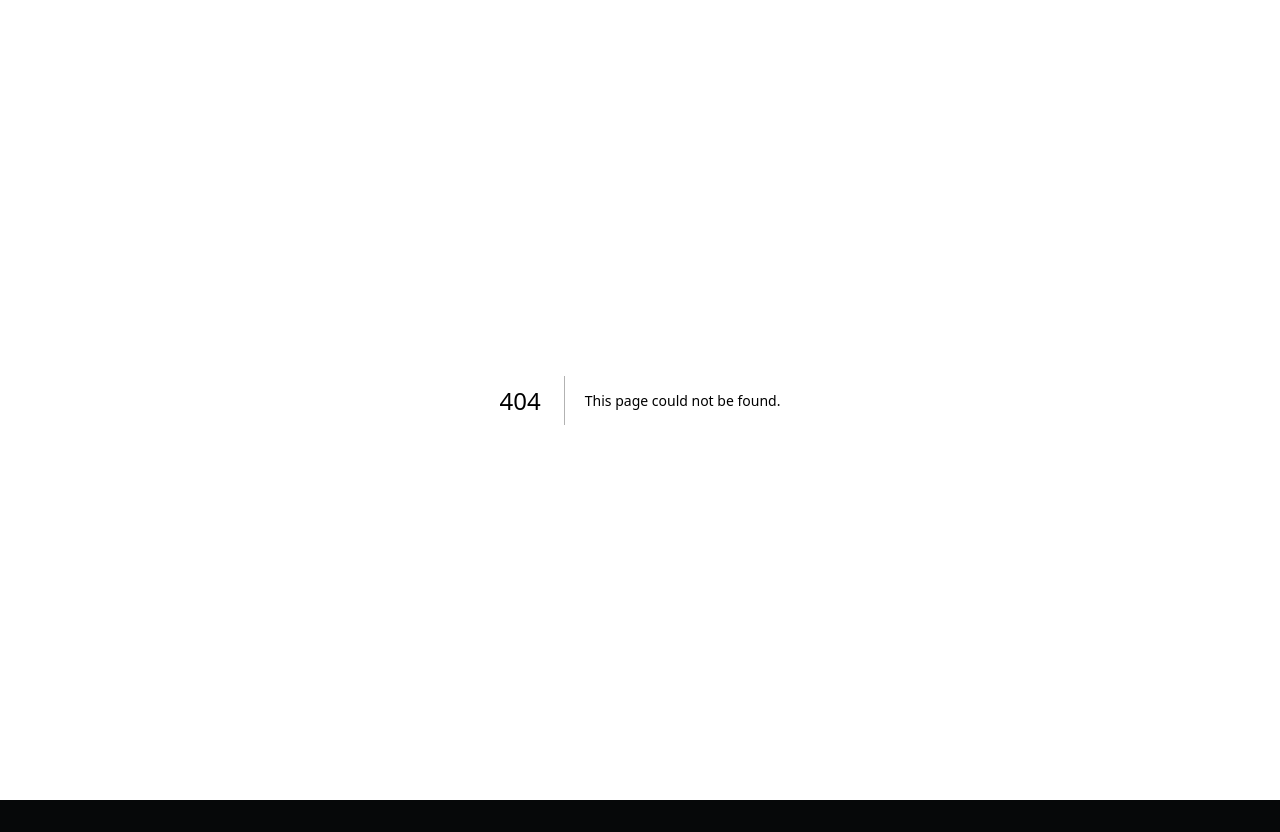
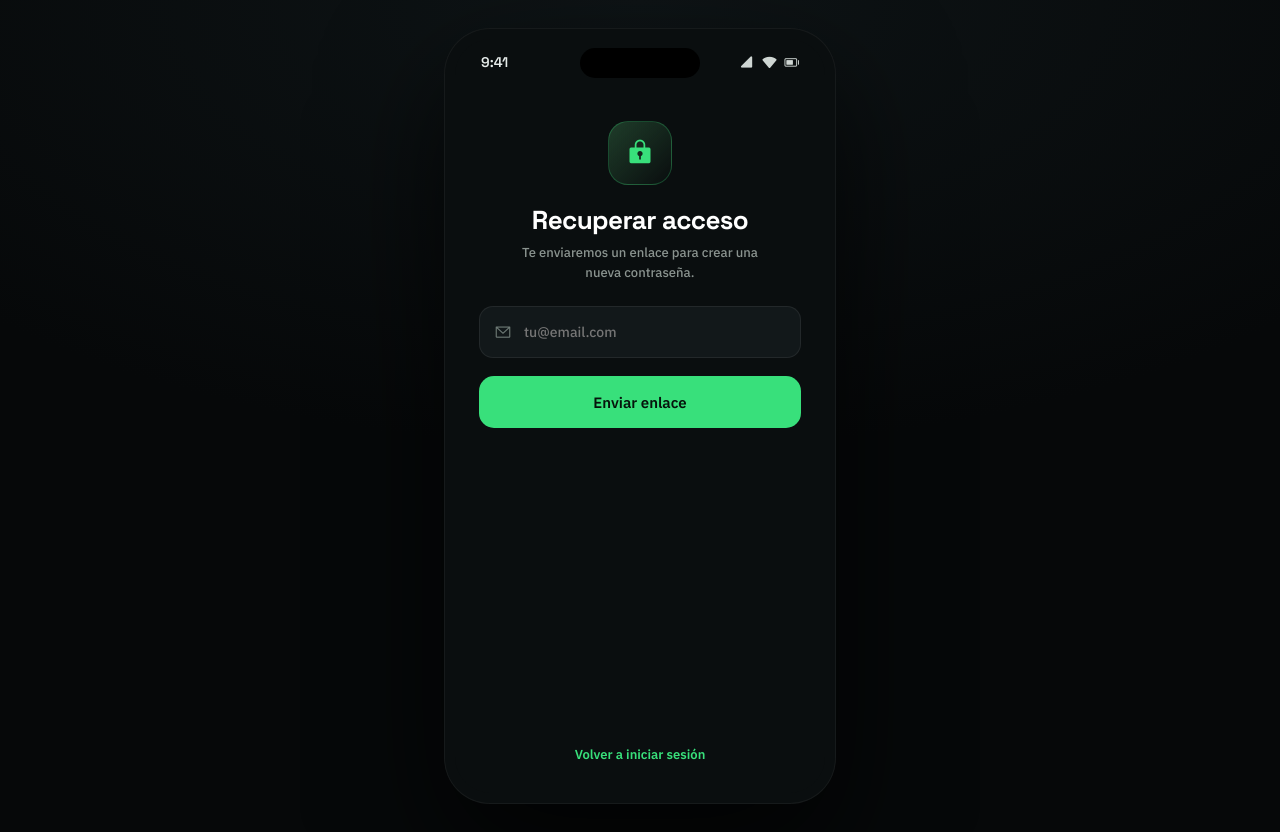
Before and after one commit to mikerb95/CoachCore, a Next.js app: page /recuperar in a window 1280 px wide. Before the commit this address had no page. Before the commit the page ends 800 px from the top, so only its background shows below. Built offline with nearby package versions, Linux system fonts and the light colour scheme; no server answers.

Commit message:
feat: add RecoverForm and RecuperarPage for password recovery functionality

```diff
--- /dev/null
+++ b/app/recuperar/RecoverForm.tsx
@@ -0,0 +1,51 @@
+"use client";
+
+import { useActionState } from "react";
+import Link from "next/link";
+import { css } from "@/lib/css";
+import { requestPasswordReset, type ResetRequestState } from "@/app/actions/password";
+
+export default function RecoverForm() {
+  const [state, action, pending] = useActionState<ResetRequestState, FormData>(requestPasswordReset, {});
+
+  return (
+    <div style={css("flex:1;display:flex;flex-direction:column;padding:0 24px 30px;animation:ccUp14 .5s cubic-bezier(.2,.8,.2,1)")}>
+      <div style={css("flex:none;display:flex;flex-direction:column;align-items:center;text-align:center;margin-top:36px")}>
+        <div style={css("width:64px;height:64px;border-radius:20px;background:linear-gradient(135deg,#1f3d2a,#10191400);border:1px solid rgba(56,224,123,.25);display:flex;align-items:center;justify-content:center;margin-bottom:18px")}>
+          <i className="ph-fill ph-lock-key" style={css("font-size:28px;color:var(--data)")} />
+        </div>
+        <div style={css("font:700 26px 'Space Grotesk';color:#fff;letter-spacing:-.6px")}>Recuperar acceso</div>
+        <div style={css("font:500 13px 'IBM Plex Sans';color:#8A938F;margin-top:6px;max-width:260px;line-height:1.5")}>
+          Te enviaremos un enlace para crear una nueva contraseña.
+        </div>
+      </div>
+
+      {state.ok ? (
+        <div style={css("margin-top:26px;background:rgba(56,224,123,.1);border:1px solid rgba(56,224,123,.3);border-radius:14px;padding:16px;font:500 13.5px 'IBM Plex Sans';color:#9FB0A8;line-height:1.5;display:flex;gap:10px")}>
+          <i className="ph-fill ph-check-circle" style={css("color:var(--data);font-size:20px;flex:none")} />
+          Si ese email tiene una cuenta, recibirás un enlace en breve. Revisa también el spam.
+        </div>
+      ) : (
+        <form action={action} style={css("display:flex;flex-direction:column;gap:12px;margin-top:24px")}>
+          <div style={css("display:flex;align-items:center;gap:10px;background:#12181A;border:1px solid rgba(255,255,255,.07);border-radius:14px;padding:0 14px;height:52px")}>
+            <i className="ph ph-envelope-simple" style={css("color:#6E7A76;font-size:18px")} />
+            <input name="email" type="email" placeholder="tu@email.com" autoComplete="email" required style={css("flex:1;background:none;border:none;outline:none;color:#fff;font:500 14px 'IBM Plex Sans'")} />
+          </div>
+          {state.error && (
+            <div style={css("font:500 12.5px 'IBM Plex Sans';color:#FF6B8A;display:flex;align-items:center;gap:6px")}>
+              <i className="ph-fill ph-warning-circle" />{state.error}
+            </div>
+          )}
+          <button type="submit" disabled={pending} style={{ ...css("margin-top:6px;height:52px;border:none;border-radius:15px;background:var(--data);color:#06140C;font:700 15px 'IBM Plex Sans';cursor:pointer"), opacity: pending ? 0.6 : 1 }}>
+            {pending ? "Enviando…" : "Enviar enlace"}
+          </button>
+        </form>
+      )}
+
+      <div style={css("flex:1")} />
+      <div style={css("text-align:center;font:500 13px 'IBM Plex Sans';color:#8A938F;margin-top:20px")}>
+        <Link href="/login" style={css("color:var(--data);font-weight:600")}>Volver a iniciar sesión</Link>
+      </div>
+    </div>
+  );
+}
--- /dev/null
+++ b/app/recuperar/page.tsx
@@ -0,0 +1,24 @@
+import { redirect } from "next/navigation";
+import { auth } from "@/auth";
+import { css } from "@/lib/css";
+import { StatusBar } from "@/components/Frame";
+import RecoverForm from "./RecoverForm";
+
+export const metadata = { title: "Recuperar acceso · CoachCore" };
+
+export default async function RecuperarPage() {
+  const session = await auth();
+  if (session?.user) redirect("/");
+
+  return (
+    <div style={css("min-height:100vh;background:radial-gradient(120% 90% at 50% 0%,#0E1416 0%,#060809 60%);display:flex;align-items:center;justify-content:center;padding:28px;font-family:'IBM Plex Sans',system-ui,sans-serif")}>
+      <div style={css("width:392px;max-width:100%;height:850px;max-height:calc(100vh - 24px);background:#0A0E0F;border-radius:46px;padding:11px;box-shadow:0 50px 120px rgba(0,0,0,.7),inset 0 0 0 1px rgba(255,255,255,.05);position:relative")}>
+        <div style={css("position:absolute;top:20px;left:50%;transform:translateX(-50%);width:120px;height:30px;background:#000;border-radius:18px;z-index:40")} />
+        <div style={css("width:100%;height:100%;background:#0A0E0F;border-radius:36px;overflow:hidden;position:relative;display:flex;flex-direction:column")}>
+          <StatusBar />
+          <RecoverForm />
+        </div>
+      </div>
+    </div>
+  );
+}
```
Also changed, not shown: components/Machines.tsx (+42 -13 lines).
